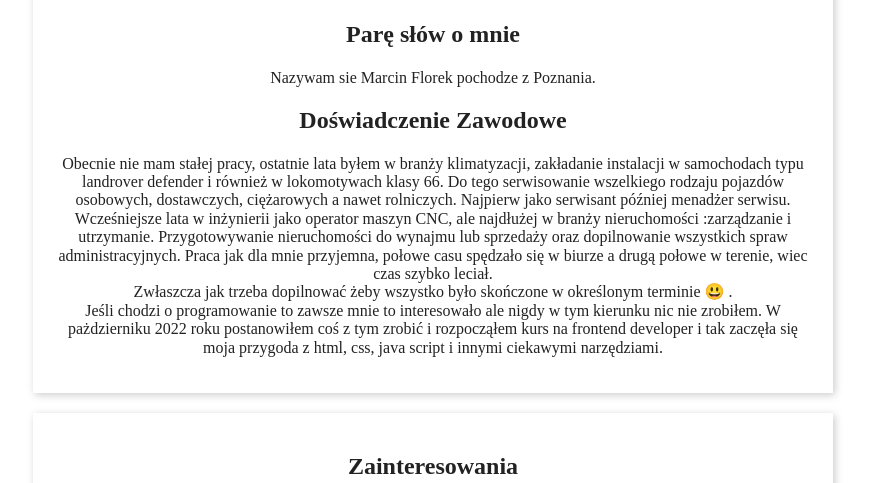
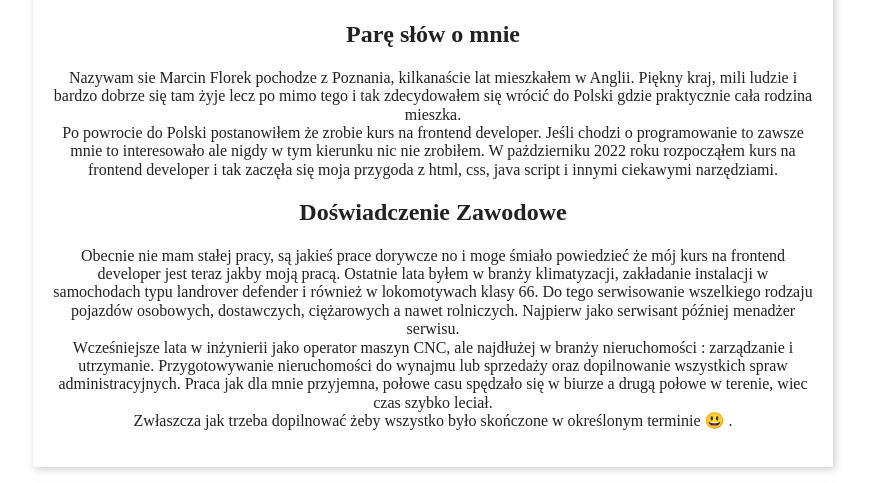
Before and after one commit to florekdeveloper/homepage, a plain HTML site: page index.html in a window 1280 px wide. Shown: the part 472-955 px from the top of the page, without its empty margins (207-1076 px from the left). Drawn offline with nearby package versions, Linux system fonts and the light colour scheme.

Commit message:
add some text

```diff
--- a/index.html
+++ b/index.html
@@ -30,27 +30,33 @@
         <h1 class="article__header">Marcin Florek</h1>
         <img class="image" width="200" height="200" src="https://i.postimg.cc/ncY7JPjq/marcin.jpg" alt="marcin florek">
         <h2 class="article__subHeader">Parę słów o mnie</h2>
-        <p>Nazywam sie Marcin Florek pochodze z Poznania.
+        <p>Nazywam sie Marcin Florek pochodze z Poznania, kilkanaście lat mieszkałem w Anglii. Piękny kraj, mili ludzie
+            i bardzo dobrze się tam żyje lecz po mimo tego i tak zdecydowałem się wrócić do Polski gdzie praktycznie
+            cała rodzina mieszka. <br> Po powrocie do Polski postanowiłem że zrobie kurs na frontend developer. Jeśli
+            chodzi o
+            programowanie to zawsze mnie to
+            interesowało ale nigdy w tym kierunku nic nie
+            zrobiłem.
+            W pażdzierniku 2022 roku rozpocząłem kurs na frontend developer i tak
+            zaczęła się moja przygoda z html, css, java script i innymi ciekawymi narzędziami.
         </p>
         <section id="Doświadczenie">
             <h2 class="article__subHeader">Doświadczenie Zawodowe</h2>
             <p>
-                Obecnie nie mam stałej pracy, ostatnie lata byłem w branży klimatyzacji, zakładanie
+                Obecnie nie mam stałej pracy, są jakieś prace dorywcze no i moge śmiało powiedzieć że mój kurs na
+                frontend developer jest teraz jakby moją pracą. Ostatnie lata byłem w branży klimatyzacji, zakładanie
                 instalacji w
                 samochodach typu
                 landrover defender i również w lokomotywach klasy 66. Do tego serwisowanie wszelkiego rodzaju pojazdów
                 osobowych, dostawczych, ciężarowych a nawet rolniczych. Najpierw jako serwisant później menadżer
                 serwisu.
-                Wcześniejsze lata w inżynierii jako operator maszyn CNC, ale najdłużej w branży nieruchomości
-                :zarządzanie
+                <br>Wcześniejsze lata w inżynierii jako operator maszyn CNC, ale najdłużej w branży nieruchomości
+                : zarządzanie
                 i utrzymanie. Przygotowywanie nieruchomości do wynajmu lub sprzedaży oraz dopilnowanie wszystkich spraw
                 administracyjnych.
                 Praca jak dla mnie przyjemna, połowe casu spędzało się w biurze a drugą połowe w terenie, wiec czas
                 szybko leciał. <br> Zwłaszcza jak trzeba dopilnować żeby wszystko było skończone w określonym terminie
-                😃 . <br> Jeśli chodzi o programowanie to zawsze mnie to interesowało ale nigdy w tym kierunku nic nie
-                zrobiłem.
-                W pażdzierniku 2022 roku postanowiłem coś z tym zrobić i rozpocząłem kurs na frontend developer i tak
-                zaczęła się moja przygoda z html, css, java script i innymi ciekawymi narzędziami.
+                😃 .
             </p>
         </section>
     </article>
@@ -77,7 +83,7 @@
                         <th class="tableCell tableHeader" rowspan="2">George Michael</th>
                         <td class="tableCell">Father Figure</td>
                     <tr>
-                        <td class="tableCell">Fastlove</td>
+                        <td class="tableCell">Careless whisper</td>
                     </tr>
                     <tr>
                         <th class="tableCell tableHeader" scope="row">2Pac</th>
```
